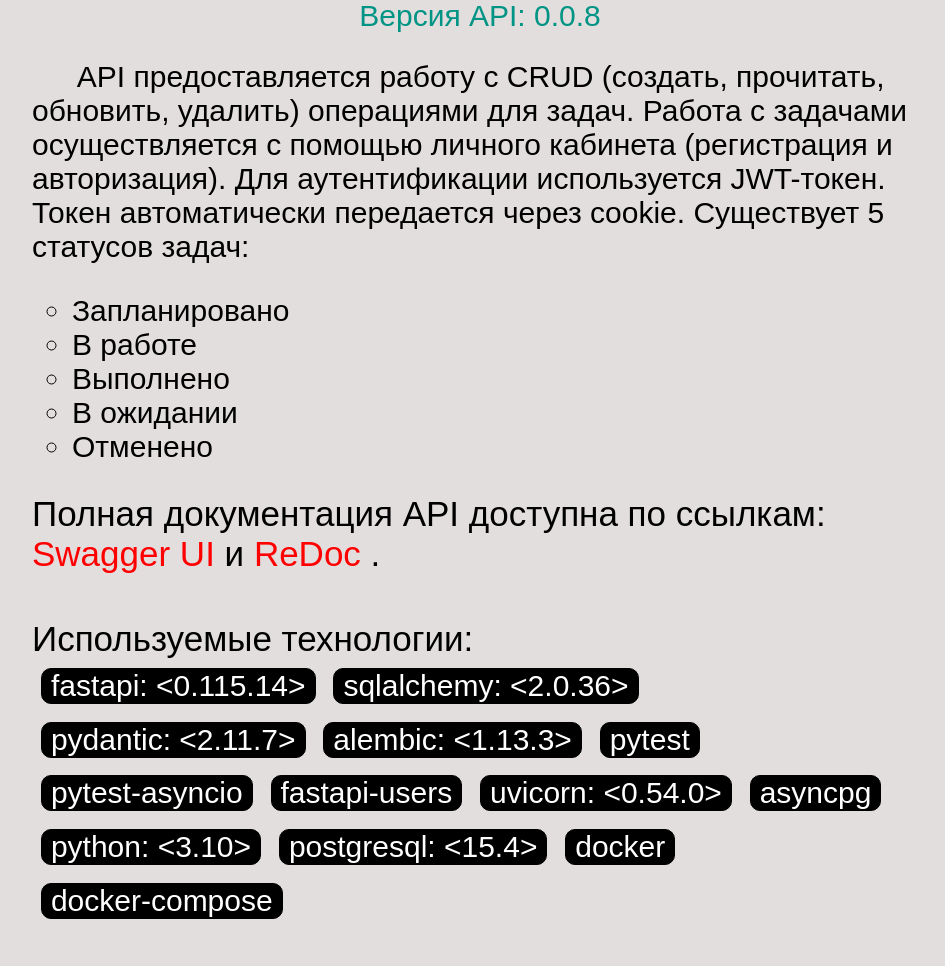
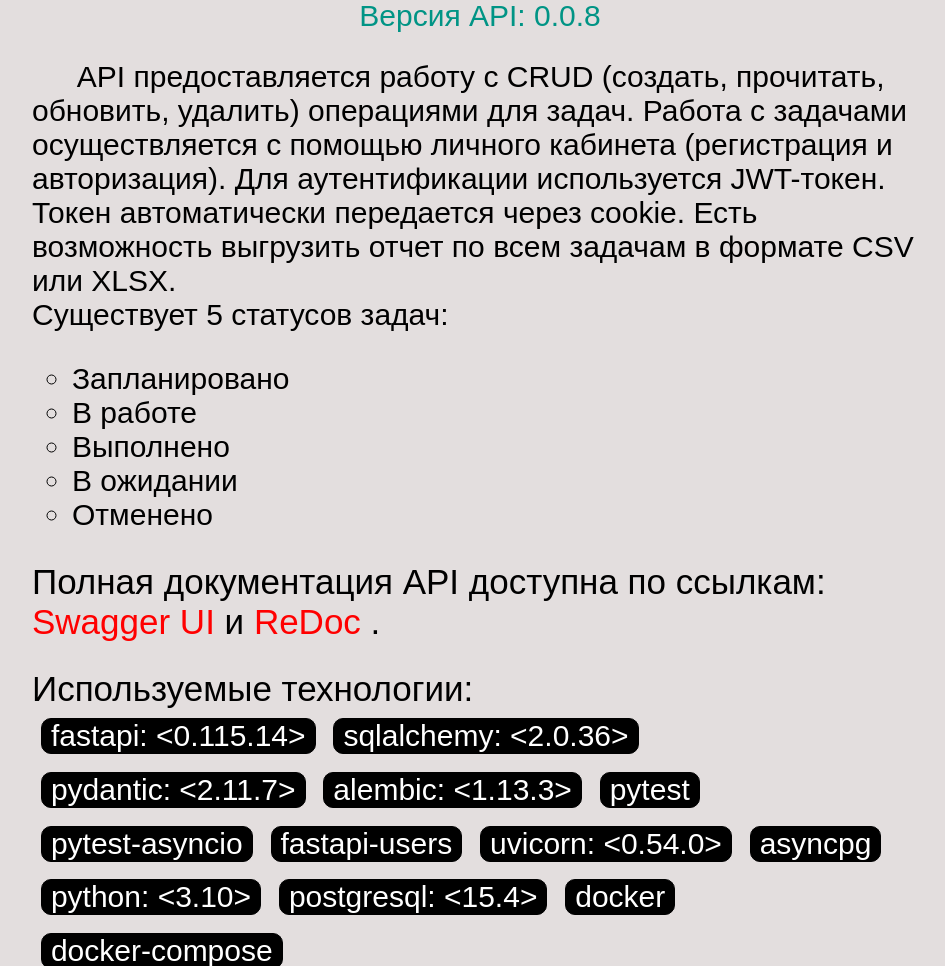
Before and after one commit to vartmih/PWE, a FastAPI app: page / in a window 1280 px wide. Shown: the part 224-1190 px from the top of the page, without its empty margins (160-1105 px from the left). Run offline with FastAPI, Linux system fonts and the light colour scheme; parts of the project's set-up code (start-up, migrations or seed data) failed here and were passed over; some web fonts are replaced.

Commit message:
Обновление шаблона

```diff
--- a/src/pwe/static/css/styles.css
+++ b/src/pwe/static/css/styles.css
@@ -29,6 +29,7 @@ body {
 
 .description {
     margin-top: 3%;
+    margin-bottom: 2%;
     font-size: 30px;
     text-indent: 5%;
 }
@@ -36,6 +37,11 @@ body {
 .description__list {
     text-indent: 0;
     list-style-type: circle;
+}
+
+.description__status {
+    display: block;
+    text-indent: 0;
 }
 
 .documentation {
@@ -57,7 +63,7 @@ a:visited {
 
 .technologies_title {
     font-size: 35px;
-    margin-top: 5%;
+    margin-top: 3%;
 }
 
 .list_technologies {
--- a/src/pwe/static/templates/index.html
+++ b/src/pwe/static/templates/index.html
@@ -27,8 +27,9 @@
             API предоставляется работу с CRUD (создать, прочитать, обновить, удалить) операциями для задач.
             Работа с задачами осуществляется с помощью личного кабинета (регистрация и авторизация).
             Для аутентификации используется JWT-токен. Токен автоматически передается через cookie.
-            Существует 5 статусов задач:
+            Есть возможность выгрузить отчет по всем задачам в формате CSV или XLSX.
         </span>
+        <span class="description__status">Существует 5 статусов задач:</span>
         <ul class="description__list">
             <li>Запланировано</li>
             <li>В работе</li>
```
